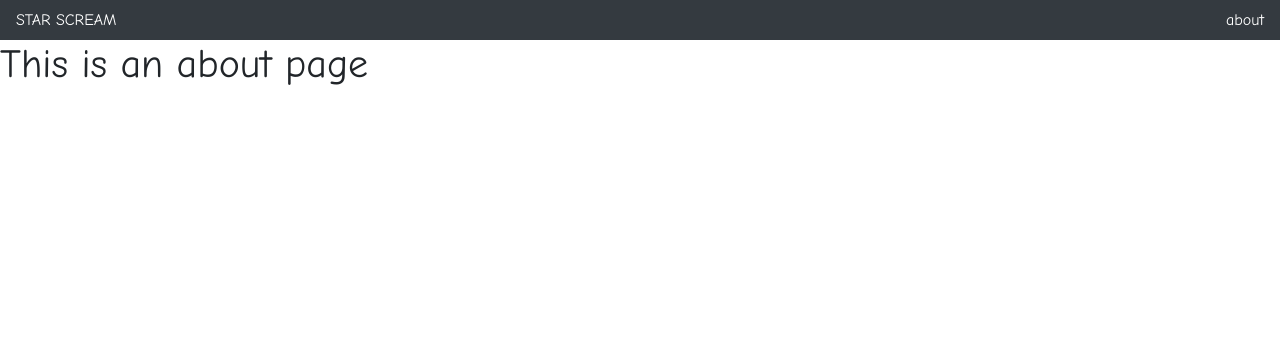
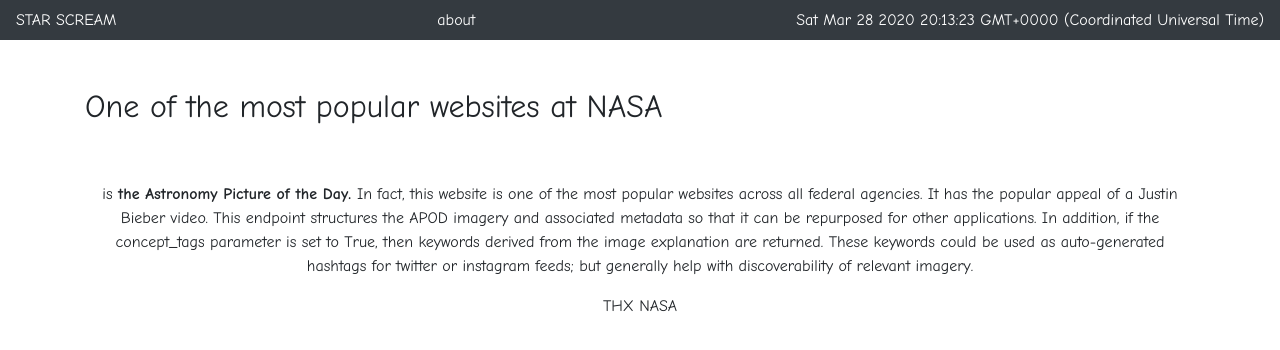
Before and after one commit to bartdob/starScream, a Vue app: page /about in a window 1280 px wide. Shown: the top 350 px of the page. Built offline with nearby package versions, Linux system fonts and the light colour scheme.

Commit message:
add error div about date

```diff
--- a/package.json
+++ b/package.json
@@ -13,9 +13,12 @@
     "bootstrap": "^4.4.1",
     "bootstrap-vue": "^2.9.0",
     "core-js": "^3.6.4",
+    "dotenv": "^8.2.0",
     "jquery": "^3.4.1",
     "lodash.debounce": "^4.0.8",
+    "moment": "^2.24.0",
     "vue": "^2.6.11",
+    "vue-moment": "^4.1.0",
     "vue-plugin-axios": "^1.0.14",
     "vue-router": "^3.1.5"
   },
--- a/src/App.vue
+++ b/src/App.vue
@@ -3,6 +3,7 @@
     <div class="navbar navbar-dark bg-dark">
               <router-link class="routerlink" to="/">STAR SCREAM</router-link>
               <router-link class="routerlink" to="/about">about</router-link>
+              <span class="date">{{ new Date() | moment("dddd, MMMM Do YYYY") }}</span>
     </div>
       <router-view/>
   </div>
@@ -20,6 +21,9 @@
   color: white;
 }
 
+.date{
+  color: white;
+}
 
 .app{
   // background-image: url("assets/97.jpeg");
--- a/src/components/searchInput.vue
+++ b/src/components/searchInput.vue
@@ -13,17 +13,27 @@
       title="Enter a date in this format YYYY/MM/DD"
       :value="value"
       @input="handleChange"
-
       />
-
+      <div v-if="value === day || value >= day">
+        <p class="wrongDate">Wrong date, the picture was not being taken yet!</p>
+        <p class="wrongDate">Please choose today or the past date</p>
+        </div>
     </div>
 </div>
 
 </template>
 
 <script>
+import moment from 'moment';
+
 export default {
   name: 'searchInput',
+  data() {
+    return {
+      warning: false,
+      day: moment().add(1, 'days').format('YYYY-MM-DD'),
+    };
+  },
   props: {
     value: {
       value: String,
@@ -84,4 +94,8 @@
 .img{
   background: none;
 }
+.wrongDate
+{
+  margin: 20px;
+}
 </style>
--- a/src/main.js
+++ b/src/main.js
@@ -1,6 +1,8 @@
 import Vue from 'vue';
 import App from './App.vue';
 import router from './router';
+
+Vue.use(require('vue-moment'));
 
 Vue.config.productionTip = false;
 
--- a/src/views/About.vue
+++ b/src/views/About.vue
@@ -1,5 +1,18 @@
-<template>
+<template class="bg-dark">
+<div class="container">
   <div class="about">
-    <h1>This is an about page</h1>
+    <h2 class="pt-5">One of the most popular websites at NASA</h2>
+      <p class="pt-5 text-center">is <strong>the Astronomy Picture of the Day. </strong>
+      In fact, this website is one of the most popular websites across all federal agencies.
+      It has the popular appeal of a Justin Bieber video.
+      This endpoint structures the APOD imagery and associated metadata
+      so that it can be repurposed for other applications.
+      In addition, if the concept_tags parameter is set to True,
+      then keywords derived from the image explanation are returned.
+      These keywords could be used as auto-generated hashtags for twitter or instagram feeds;
+      but generally help with discoverability
+      of relevant imagery.</p>
+      <p class="text-center"> THX NASA</p>
+  </div>
   </div>
 </template>
--- a/src/views/Search.vue
+++ b/src/views/Search.vue
@@ -5,14 +5,13 @@
     </transition>
     <Claim v-if="step === 0" />
     <searchInput v-model="searchValue" @input="handleInput" :dark="step === 1" />
-        <div class="img">
-          <div class="container">
-             <p v-html="desc"/>
+        <div class="container">
+          <div class="img">
+            <p v-html="desc"/>
+              <a :href="result">
+                <img :src="result" class="img-thumbnail" :key="1223"/>
+              </a>
           </div>
-
-          <a :href="result">
-          <img :src="result" class="img-thumbnail" :key="1223"/>
-          </a>
         </div>
   </div>
 </template>
```
Also changed, not shown: 1 other file (tests, documents, lock files or other folders).
